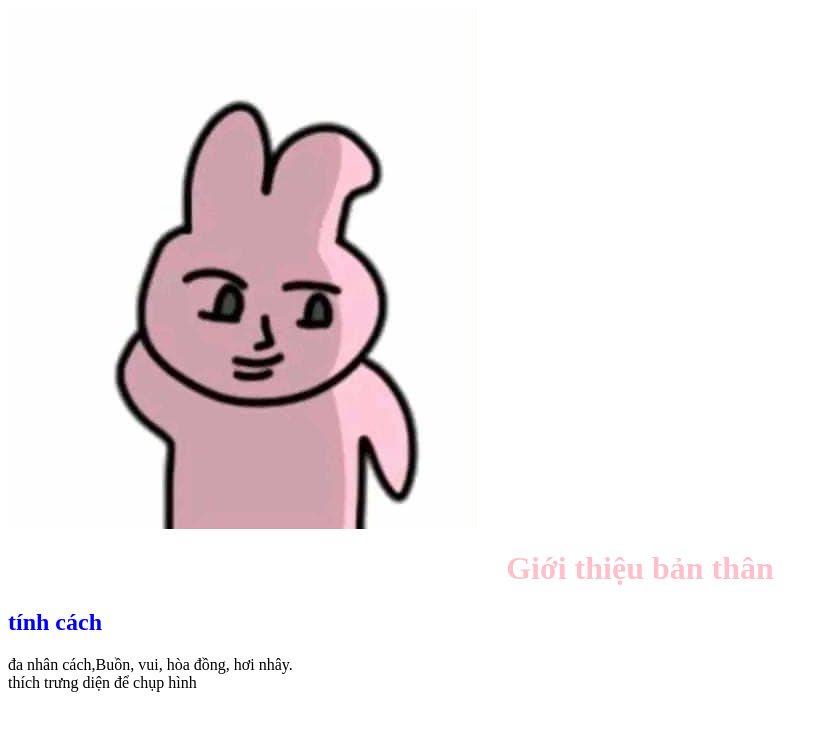
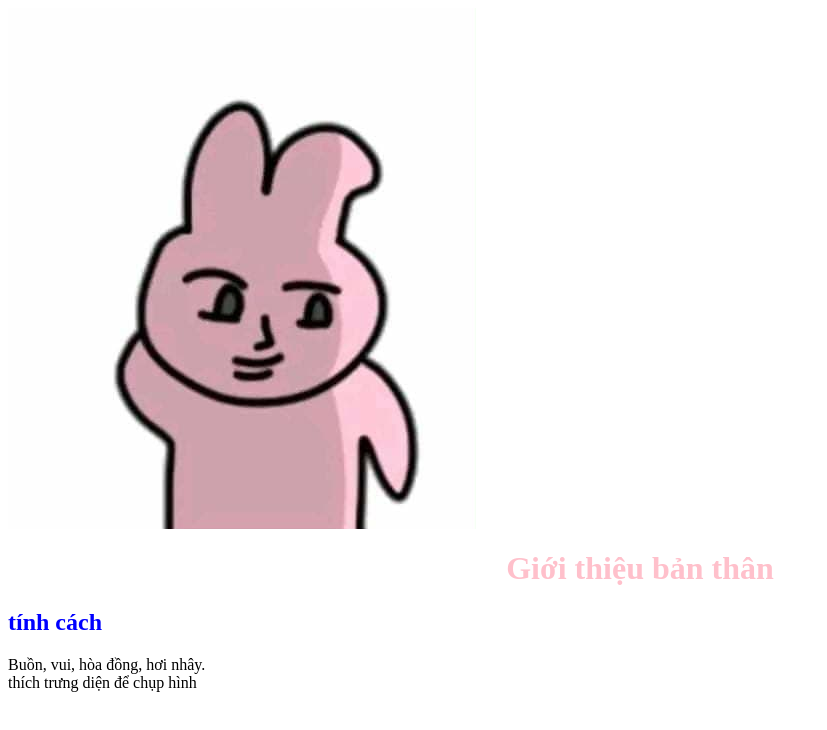
Before and after one commit to yenthudang4-rgb/Pupu, a plain HTML site: page Index.html in a window 1280 px wide. Shown: the whole page, without its empty margins (0-827 px from the left). Drawn offline with Linux system fonts and the light colour scheme.

Commit message:
Index.html

```diff
--- a/Index.html
+++ b/Index.html
@@ -8,7 +8,7 @@
       Giới thiệu bản thân
     </h1>
     <h2 style="color: blue"> tính cách</h2>
-    đa nhân cách,Buồn, vui, hòa đồng, hơi nhây.<br>
+    Buồn, vui, hòa đồng, hơi nhây.<br>
     thích trưng diện để chụp hình <br>
   </body>
 </html>
```
